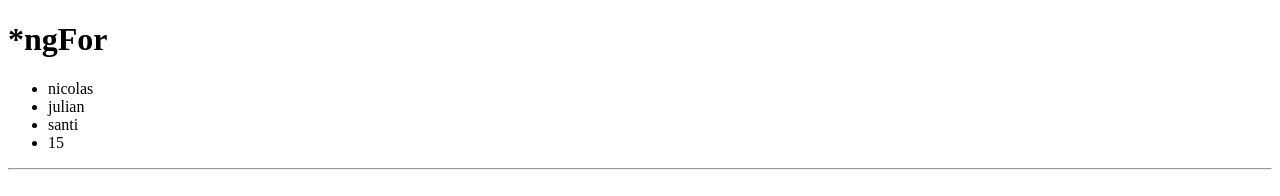
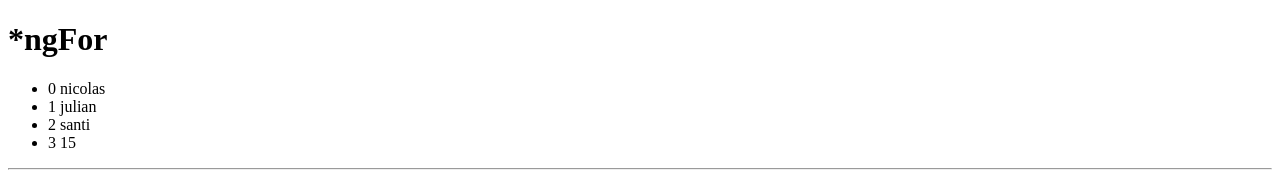
Before and after one commit to perezL22/my-store, an Angular app: page / in a window 1280 px wide. Shown: the top 196 px of the page. Built offline with nearby package versions, Linux system fonts and the light colour scheme.

Commit message:
get index of array

```diff
--- a/src/app/app.component.html
+++ b/src/app/app.component.html
@@ -1,7 +1,7 @@
 <h1>*ngFor</h1>
   <ul>
-      <li *ngFor="let name of namesArray">
-        {{name}}
+      <li *ngFor="let name of namesArray; index as i">
+        {{ i }} {{name}}
       </li>
   </ul>
 <hr/>
```
